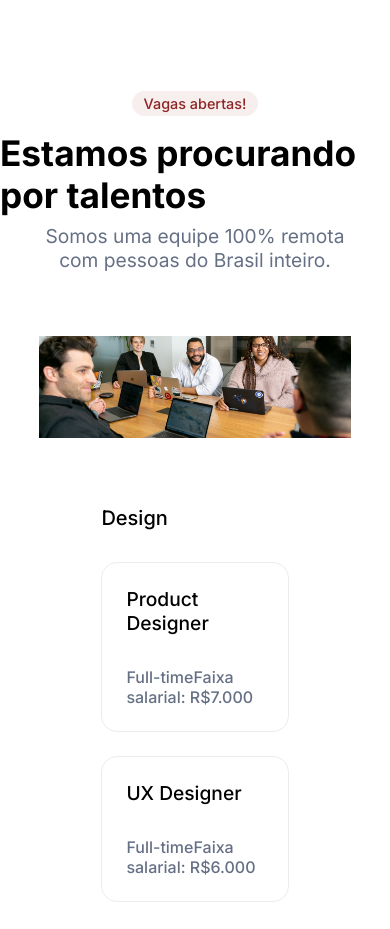
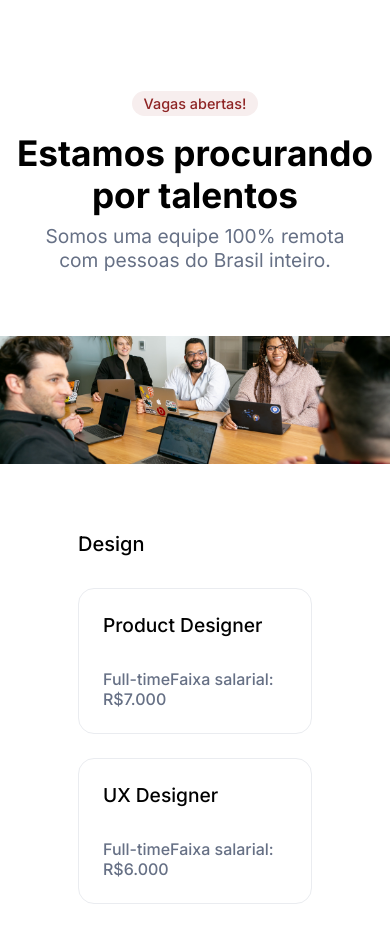
Before and after one commit to Lizandro12/optimustech, a plain HTML site: page index.html in a window 390 px wide. Shown: the part 1220-2149 px from the top of the page. Drawn offline with Linux system fonts and the light colour scheme.

Commit message:
Update styles.css

```diff
--- a/css/styles.css
+++ b/css/styles.css
@@ -365,10 +365,13 @@ body{
 @media screen and (max-width:850px) {
     .container__title{
         font-size: 2.2rem;
+        margin-bottom: 0.5rem;
+        text-align: center;
     }
     .container__text{
         font-size: 1.2rem;
         width: 85%;
+        text-align: center;
 
     }
     .content{
@@ -383,7 +386,6 @@ body{
     }
 
     .container__title{
-        margin-bottom: 0.5rem;
     }
     .title__especial{
         font-size: 60px;
@@ -398,4 +400,43 @@ body{
         width: 100%;
         padding: 0.5rem;
     }
+
+    .vacancies__image{
+        width: 100%;
+    }
+    .container__vacancies__available{
+        width: 100%;
+    }
+
+    .vacancies__available__group{
+        width: 60%;
+        display: flex;
+        flex-direction: column;
+        margin-bottom:4rem ;
+
+    }
+
+    .group__title{
+        font-size: 1.25rem;
+        font-weight: 500;
+        margin-bottom: 2rem;
+    }
+
+    .vacancies__available__cards{
+        display: flex;
+        flex-direction: column;
+        gap: 1.5rem;
+    }
+
+    .vacancies__available__card:nth-child(3){
+        margin-bottom: 1.5rem;
+    }
+
+    .vacancies__available__card{
+        width: 100%;
+        padding: 1.5rem;
+        border: solid 1px #EAECF0;
+        border-radius: 1rem;
+        transition: 0.6s;
+    }
 }
```
